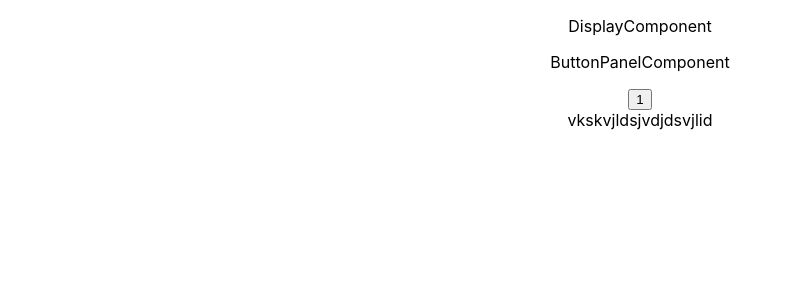
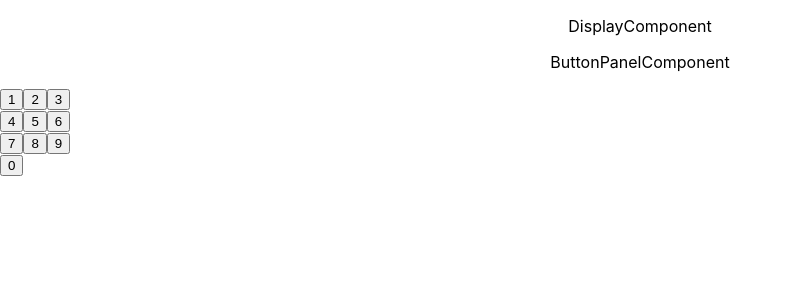
Before and after one commit to alexandrevanhoutte/react-calculator, a React (Create React App) app: page / in a window 1280 px wide. Shown: the top 300 px of the page, without its empty margins (0-793 px from the left). Built offline with nearby package versions, Linux system fonts and the light colour scheme.

Commit message:
feat(number input): user can input a number and display in display component

```diff
--- /dev/null
+++ b/src/components/ButtonPanel.css
@@ -0,0 +1,3 @@
+.row {
+  display: flex;
+}
--- a/src/components/ButtonPanel.js
+++ b/src/components/ButtonPanel.js
@@ -1,14 +1,13 @@
 import React, { Component } from 'react'
 
 import Button from '../components/Button';
+
+import './ButtonPanel.css'
 
 class ButtonPanel extends Component {
 
   constructor(props) {
     super(props)
-    this.state = {
-      data: null
-    }
     this.handleCallback = this.handleCallback.bind(this)
   }
 
@@ -20,7 +19,26 @@ class ButtonPanel extends Component {
     return(
       <div className='buttonpanel'>
         <p>ButtonPanelComponent</p>
-        <Button callback={this.handleCallback} value='1' />
+        <div className='row'>
+          <Button callback={this.handleCallback} value='1' />
+          <Button callback={this.handleCallback} value='2' />
+          <Button callback={this.handleCallback} value='3' />
+        </div>
+        <div className='row'>
+          <Button callback={this.handleCallback} value='4' />
+          <Button callback={this.handleCallback} value='5' />
+          <Button callback={this.handleCallback} value='6' />
+        </div>
+        <div className='row'>
+          <Button callback={this.handleCallback} value='7' />
+          <Button callback={this.handleCallback} value='8' />
+          <Button callback={this.handleCallback} value='9' />
+        </div>
+        <div className='row'>
+          <Button callback={this.handleCallback} value='0' />
+        </div>
+
+
       </div>
     )
   }
--- a/src/components/Calculator.js
+++ b/src/components/Calculator.js
@@ -2,30 +2,32 @@ import React, { Component } from 'react'
 
 import Display from '../components/Display';
 import ButtonPanel from '../components/ButtonPanel';
+
+import calculate from '../logic/calculate'
+
 
 class Calculator extends Component {
 
   constructor(props) {
     super(props)
     this.state = {
-      data:null
+      value:null,
+      sign:null,
+      total:null
     }
     this.handleCallback = this.handleCallback.bind(this)
   }
 
   handleCallback(data) {
-    this.setState({
-      data: data
-    })
-    console.log(data)
+    this.setState(calculate(this.state, data))
+    console.log("oui")
   }
 
   render() {
     return(
       <div className='calculator'>
-        <Display />
+        <Display value={this.state.value} />
         <ButtonPanel callback={this.handleCallback} />
-        vkskvjldsjvdjdsvjlid
       </div>
     )
   }
--- a/src/components/Display.js
+++ b/src/components/Display.js
@@ -2,9 +2,13 @@ import React, { Component } from 'react'
 
 class Display extends Component {
 
+
   render() {
     return(
-      <p>DisplayComponent</p>
+      <div className="display">
+        <p>DisplayComponent</p>
+        <p>{this.props.value}</p>
+      </div>
     )
   }
 
--- /dev/null
+++ b/src/logic/calculate.js
@@ -0,0 +1,12 @@
+function calculate(calculator_data, button_data) {
+  var value = parseInt(button_data)
+  if (value != null) {
+    return {
+      value: (calculator_data.value ? calculator_data.value  : '') + button_data,
+      sign: calculator_data.sign,
+      total: calculator_data.total
+    }
+  }
+}
+
+export default calculate;
```
